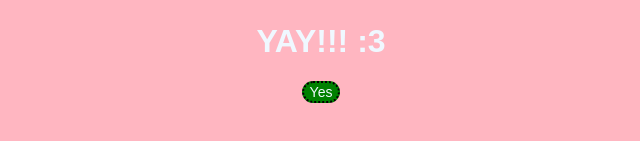
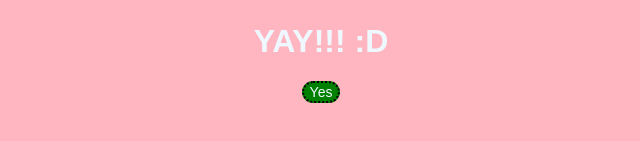
Before and after one commit to BarbiA-Mysticals/Project2_CloningWebsiteFinal, a plain HTML site: page index.html in a window 1280 px wide. Both pictures are taken after a click on the button "Yes". Shown: the part 533-674 px from the top of the page, 319-959 px from the left. Drawn offline with Linux system fonts and the light colour scheme.

Commit message:
Update index.html

```diff
--- a/index.html
+++ b/index.html
@@ -117,7 +117,7 @@
 
     btnYes.onclick = ()=>{
         document.getElementById("mainImg").src="images/bongocat.gif"
-        document.getElementById("maintxt").textContent="YAY!!! :3"
+        document.getElementById("maintxt").textContent="YAY!!! :D"
         buttonNo.remove()
 
 
```
